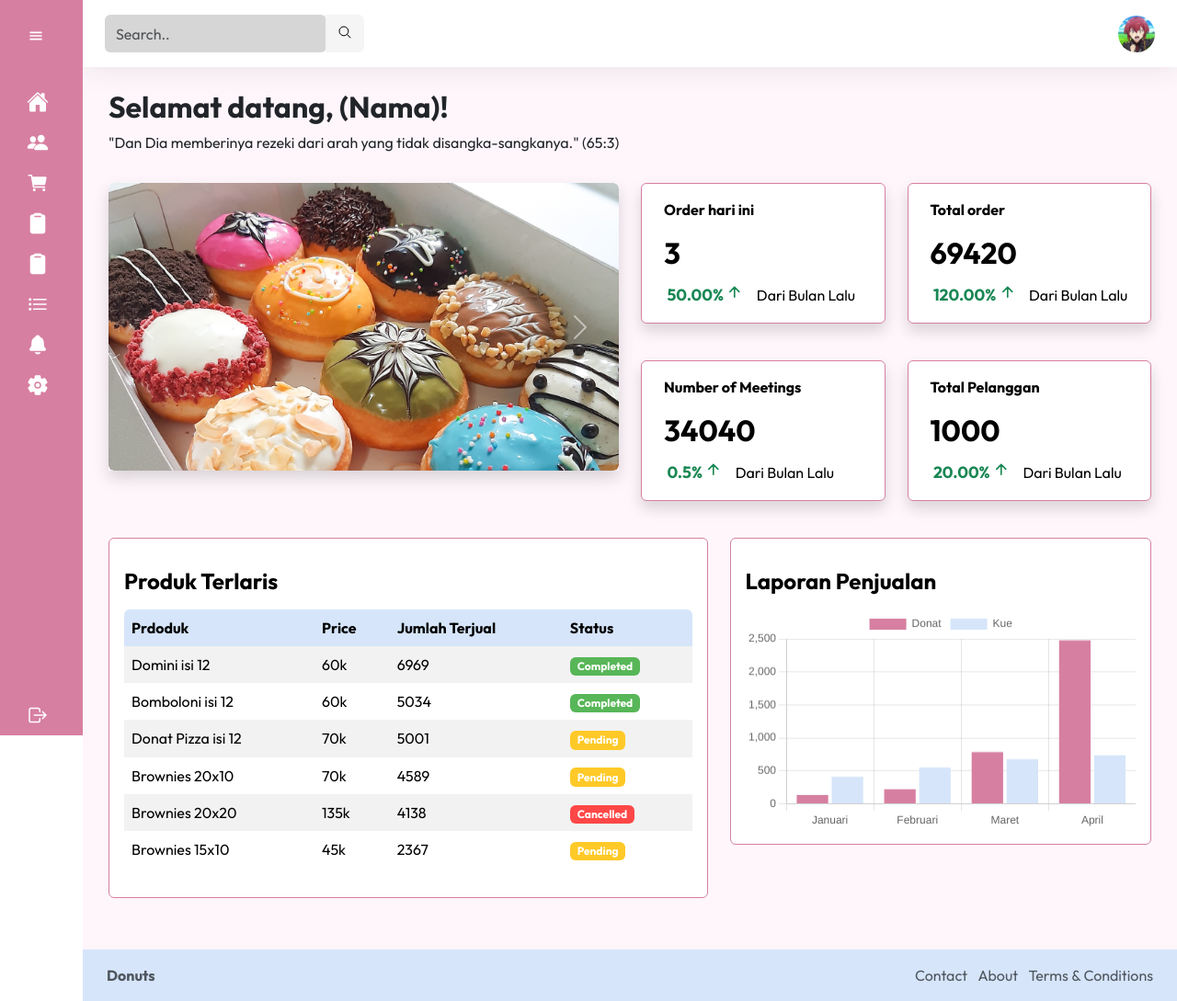
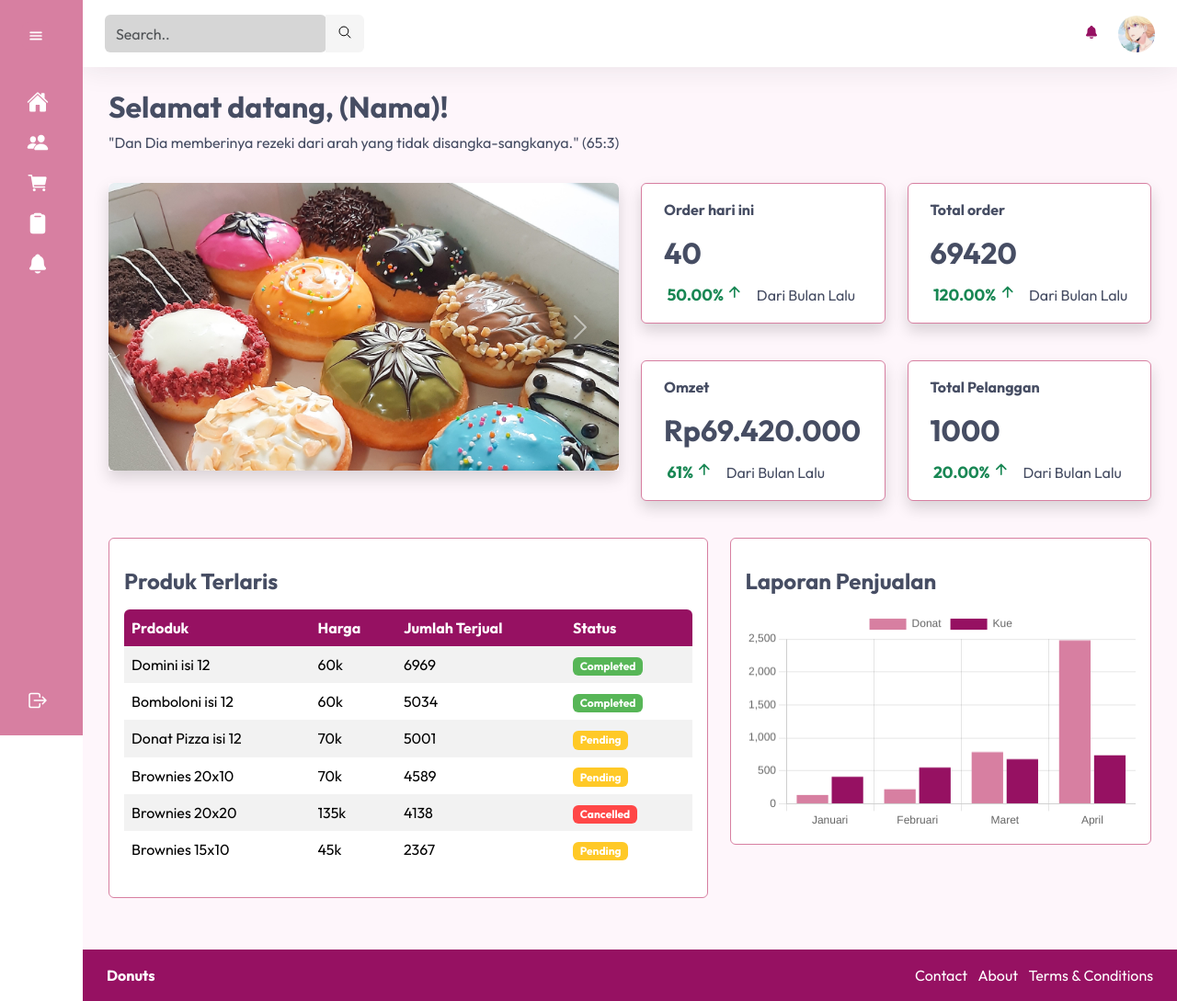
Before and after one commit to Muhammad5786/Dashboard, a PHP site: page / in a window 1280 px wide. Shown: the whole page at 92% size. Run offline with PHP 8.4, Linux system fonts and the light colour scheme.

Commit message:
rapi rapi dashboard, transisi, dll

```diff
--- a/index.html
+++ b/index.html
@@ -42,12 +42,12 @@
                         <span>Orders</span>
                     </a>
                 </li>
-                <li class="sidebar-item">
+                <!-- <li class="sidebar-item">
                     <a href="#" class="sidebar-link d-flex align-items-center gap-2">
                         <ion-icon name="clipboard"></ion-icon>
                         <span>Catatan</span>
                     </a>
-                </li>
+                </li> -->
                 <li class="sidebar-item">
                     <a href="#" class="sidebar-link collapsed has-dropdown d-flex align-items-center gap-2" data-bs-toggle="collapse" data-bs-target="#auth" aria-expanded="false" aria-controls="auth">
                         <ion-icon name="clipboard"></ion-icon>
@@ -66,7 +66,7 @@
                         </li>
                     </ul>
                 </li>
-                <li class="sidebar-item">
+                <!-- <li class="sidebar-item">
                     <a href="#" class="sidebar-link collapsed has-dropdown d-flex align-items-center gap-2" data-bs-toggle="collapse" data-bs-target="#multi" aria-expanded="false" aria-controls="multi">
                         <ion-icon name="list-outline"></ion-icon>
                         <span>Multi Level</span>
@@ -86,21 +86,21 @@
                              </ul>
                         </li>
                     </ul>
-                </li>
+                </li> -->
                 <li class="sidebar-item">
                     <a href="#" class="sidebar-link d-flex align-items-center gap-2">
                         <ion-icon name="notifications"></ion-icon>
                         <span>Notification</span>
                     </a>
                 </li>
-                <li class="sidebar-item">
+                <!-- <li class="sidebar-item">
                     <a href="#" class="sidebar-link d-flex align-items-center gap-2">
                         <ion-icon name="settings"></ion-icon>
                         <span>Setting</span>
                     </a>
-                </li>
+                </li> -->
             </ul>
-            <div class="sidebar-footer">
+            <div class="sidebar-footer mb-3">
                 <a href="#" class="sidebar-link d-flex align-items-center gap-2">
                     <ion-icon name="log-out-outline"></ion-icon>
                     <span>Logout</span>
@@ -119,9 +119,12 @@
                 </form>
                 <div class="navbar-collapse collapse">
                     <ul class="navbar-nav ms-auto">
+                        <button class="btn btn-rounded me-2" type="button" style="color: rgb(150, 17, 98);">
+                            <ion-icon name="notifications"></ion-icon>
+                        </button>
                         <li class="nav-item dropdown">
                             <a href="#" data-bs-toggle="dropdown" class="nav-icon pe-md-0">
-                                <img src="images/kurena1.jpeg" class="avatar img-fluid rounded-circle" alt="user avatar">
+                                <img src="images/cha.jpeg" class="avatar img-fluid rounded-circle" alt="user avatar">
                             </a>
                             <div class="dropdown-menu dropdown-menu-end rounded-0 border-0 shadow mt-3">
                                 <a href="#" class="dropdown-item">
@@ -132,12 +135,6 @@
                                     <ion-icon name="layers-outline"></ion-icon>
                                     <span>Setting</span>
                                 </a>
-                                <div class="dropdown-divider">
-                                    <a href="#" class="dropdown-item">
-                                    <ion-icon name="layers-outline"></ion-icon>
-                                    <span>Help Center</span>
-                                </a>
-                                </div>
                             </div>
                         </li>
                     </ul>
@@ -180,10 +177,10 @@
                             <div class="col-md-6 grid-margin transparent">
                                 <div class="row">
                                 <div class="col-md-6 mb-4 stretch-card transparent">
-                                    <div class="card shadow">
+                                    <div class="card card-stat shadow">
                                     <div class="card-body">
                                         <p class="mb-3 ms-2 fw-bold">Order hari ini</p>
-                                        <h2 class="mb-2 ms-2 fw-bold">3</h2>
+                                        <h2 class="mb-2 ms-2 fw-bold">40</h2>
                                         <span class="badge text-success" style="font-size: 1.1rem;">
                                             50.00% <ion-icon name="arrow-up-outline"></ion-icon>
                                         </span>
@@ -194,7 +191,7 @@
                                     </div>
                                 </div>
                                 <div class="col-md-6 mb-4 stretch-card transparent">
-                                    <div class="card shadow">
+                                    <div class="card card-stat shadow">
                                     <div class="card-body">
                                         <p class="mb-3 ms-2 fw-bold">Total order</p>
                                         <h2 class="mb-2 ms-2 fw-bold">69420</h2>
@@ -210,12 +207,12 @@
                                 </div>
                                 <div class="row">
                                 <div class="col-md-6 mb-4 mb-lg-0 stretch-card transparent">
-                                    <div class="card shadow">
+                                    <div class="card card-stat shadow">
                                     <div class="card-body">
-                                        <p class="mb-3 ms-2 fw-bold">Number of Meetings</p>
-                                        <h2 class="mb-2 ms-2 fw-bold">34040</h2>
+                                        <p class="mb-3 ms-2 fw-bold">Omzet</p>
+                                        <h2 class="mb-2 ms-2 fw-bold">Rp69.420.000</h2>
                                         <span class="badge text-success" style="font-size: 1.1rem;">
-                                            0.5% <ion-icon name="arrow-up-outline"></ion-icon>
+                                            61% <ion-icon name="arrow-up-outline"></ion-icon>
                                         </span>
                                         <span>
                                             Dari Bulan Lalu
@@ -224,7 +221,7 @@
                                     </div>
                                 </div>
                                 <div class="col-md-6 stretch-card transparent">
-                                    <div class="card shadow">
+                                    <div class="card card-stat shadow">
                                     <div class="card-body">
                                         <p class="mb-3 ms-2 fw-bold">Total Pelanggan</p>
                                         <h2 class="mb-2 ms-2 fw-bold">1000</h2>
@@ -252,7 +249,7 @@
                                             <thead>
                                                 <tr class="highlight">
                                                 <th>Prdoduk</th>
-                                                <th>Price</th>
+                                                <th>Harga</th>
                                                 <th>Jumlah Terjual</th>
                                                 <th>Status</th>
                                                 </tr>
--- a/script.js
+++ b/script.js
@@ -16,7 +16,7 @@ new Chart(document.getElementById("bar-chart-grouped"), {
           data: [133,221,783,2478]
         }, {
           label: "Kue",
-          backgroundColor: "#D6E5FA",
+          backgroundColor: "rgb(150, 17, 98)",
           data: [408,547,675,734]
         }
       ]
--- a/style.css
+++ b/style.css
@@ -10,6 +10,7 @@ li {
 
 body {
     font-family: 'Outfit', serif;
+    color: #464d63;
 }
 
 .wrapper {
@@ -248,7 +249,7 @@ a.sidebar-link:hover span {
     background-color: #fff;
     transition: .4s;
     /* cursor: pointer; */
-    color: #000;
+    color: #464d63;
     margin-bottom: 1rem;
     border-color: #D77FA1;
 }
@@ -259,17 +260,38 @@ a.sidebar-link:hover span {
     margin-bottom: .25rem;
 } */
 
-.card:hover {
-    background-color: #fff;
-    color: #000;
-    border-color: rgb(150, 17, 98);
+.card-stat:hover {
+    background-color: #D77FA1;
+    color: #fff;
+    border-color: #D77FA1;
     transform: translateY(-10.5px);
 }
 
-/* .table-hover {
-    background-color: #D6E5FA;
-    color: #000;
-} */
+.card-stat:hover .text-success {
+    background-color: #fff;
+}
+
+.card-stat:hover h2.fw-bold {
+  font-size: 2.5rem; /* Atur sesuai kebutuhan, default h2 ≈ 2rem */
+}
+
+.card-stat:hover p.fw-bold {
+  text-transform: uppercase;
+}
+
+/* Tambahkan transisi agar halus */
+.card-stat h2.fw-bold,
+.card-stat p.fw-bold {
+  transition: all 0.7s ease, color 0.5s;
+}
+
+.badge {
+  transition: background-color 0.8s;
+}
+
+.table-hover {
+    color: #464d63;
+}
 
 .table>thead tr {
     color: #fff;
@@ -277,8 +299,8 @@ a.sidebar-link:hover span {
 }
 
 tr.highlight th {
-    background-color: #D6E5FA;
-    color: #000;
+    background-color: rgb(150, 17, 98);
+    color: #fff;
 }
 
 .content {
@@ -301,11 +323,19 @@ tr.highlight th {
 }
 
 footer {
-    background-color: #D6E5FA;
+    background-color: rgb(150, 17, 98);
     padding: 1rem .875rem;
 }
 
+footer .list-inline-item .text-body-secondary {
+    color: #fff !important;
+}
 
+footer a strong {
+  color: white;
+}
+
+/* peraturan css pake yg ini pas layar minimal 768px */
 @media(min-width:768px) {
 
     .input-group-navbar .form-control:focus{
@@ -341,3 +371,10 @@ footer {
     }
 
 }
+
+/* peraturan css pake yg ini pas layar max 768px */
+@media (max-width: 768px) {
+  .main {
+    margin-left: 90px; /* pas sidebar collapse */
+  }
+}
```
Also changed, not shown: images/cha.jpeg (added).
